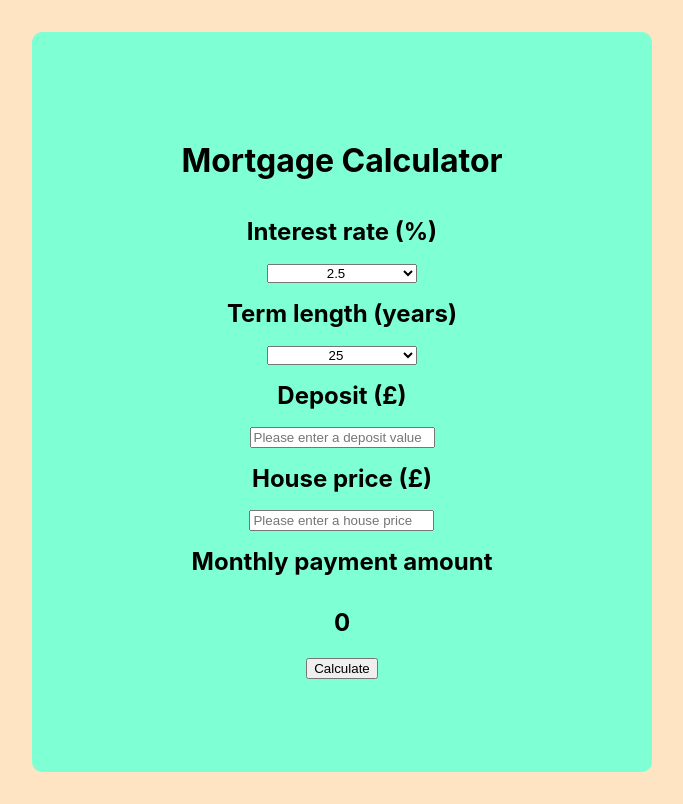
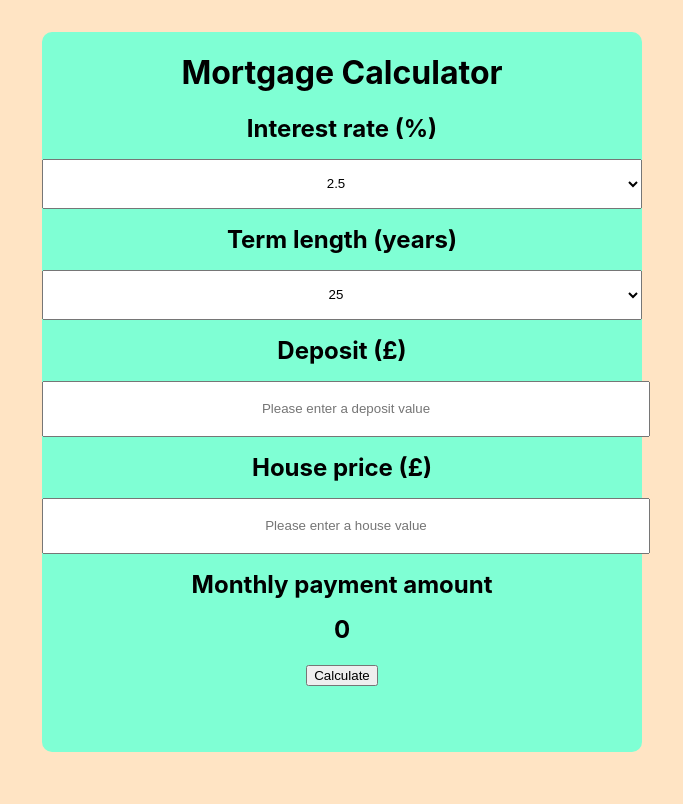
Before and after one commit to Luke-Goodridge/Mortgage-Calculator, a React (Create React App) app: page / in a window 1280 px wide. Shown: the whole page, without its empty margins (298-981 px from the left). Built offline with nearby package versions, Linux system fonts and the light colour scheme.

Commit message:
added some more styling also placeholder text functionality

```diff
--- a/src/App.css
+++ b/src/App.css
@@ -7,15 +7,14 @@ body {
   border-radius: 10px;
   display: flex;
   position: relative;;
-  justify-content: center;
-  align-items: center;
+  align-items: stretch;
   flex-direction: column;
   margin: 4vh auto;
   text-align: center;
   transition: .4s;
   max-width: 600px;
   height: 90vh;
-  padding: 10px;
+  padding: 0;
 }
 
 .Dropdown {
@@ -39,6 +38,13 @@ h1 {
 h2 {
   margin: 1rem;
 }
+.Dropdown, input {
+  text-align: center;
+  width: 100%;
+  height: 50px;
+}
+.dropdown-container  *{
+}
 
 
 
--- a/src/App.js
+++ b/src/App.js
@@ -125,6 +125,8 @@ class App extends Component {
           this.state.termLength)}
         //reset button
         resetBtnHandler={this.resetCalculator}
+        //clear placeholder
+        clearPlaceholder={this.clearPlaceholder}
         />
       </div>
 
--- a/src/mortgageCalculator/mortgageCalculator.js
+++ b/src/mortgageCalculator/mortgageCalculator.js
@@ -1,16 +1,19 @@
 import React from 'react';
 import Dropdown from '../dropdown/dropdown';
 
+const depositText = "Please enter a deposit value";
+const houseText = "Please enter a house value";
+
 const mortgageCalculator = (props) => {
     return (
-        <div className="MortgageCalc">
+        <div>
             <h1>Mortgage Calculator</h1>
-            <div>
+            <div className="dropdown-container">
                 <h2>Interest rate (%)</h2>
                 {/* Drop down component, this populates from the interestArray in the state */}
                 {Dropdown(props.currentInterest,props.interestArray,props.interestDropdownHandler)}
             </div>
-            <div>
+            <div className="dropdown-container">
                 <h2>Term length (years)</h2>
                 {Dropdown(props.termLength,props.termLengthArray,props.termDropdownHandler)}
             </div>
@@ -19,7 +22,9 @@ const mortgageCalculator = (props) => {
                 <input
                 name = "deposit"
                 onChange={props.inputPriceHandler}
-                placeholder="Please enter a deposit value"
+                onFocus={clearPlaceholder}
+                onBlur={initPlaceholder}
+                placeholder={depositText}
                 ></input>
             </div>
             <div>
@@ -29,7 +34,9 @@ const mortgageCalculator = (props) => {
                 //property name when used to change state
                 name = "housePrice"
                 onChange={props.inputPriceHandler}
-                placeholder="Please enter a house price"
+                onFocus={clearPlaceholder}
+                onBlur={initPlaceholder}
+                placeholder={houseText}
                 ></input>
             </div>
             {/* displays the total to the user */}
@@ -44,4 +51,16 @@ const mortgageCalculator = (props) => {
 
 }
 
+const clearPlaceholder = (event) => {
+    event.target.placeholder = "";
+  }
+
+const initPlaceholder = (event) => {
+    if(event.target.name === "deposit"){
+        event.target.placeholder = depositText;
+    }
+    else event.target.placeholder = houseText;
+
+  }
+
 export default mortgageCalculator;
```
